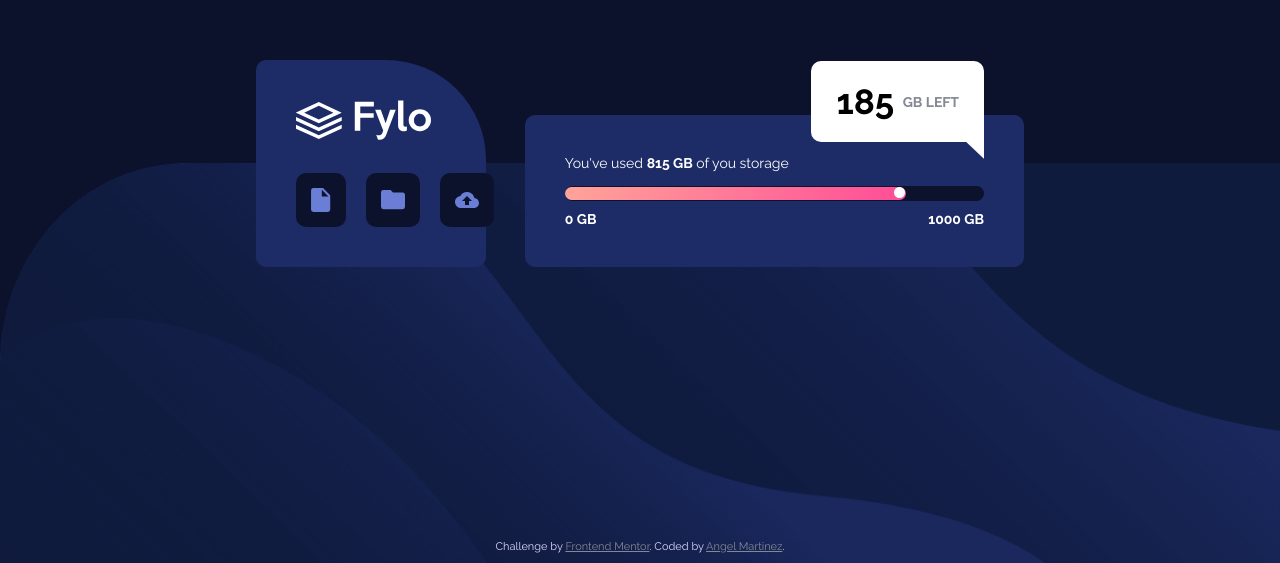
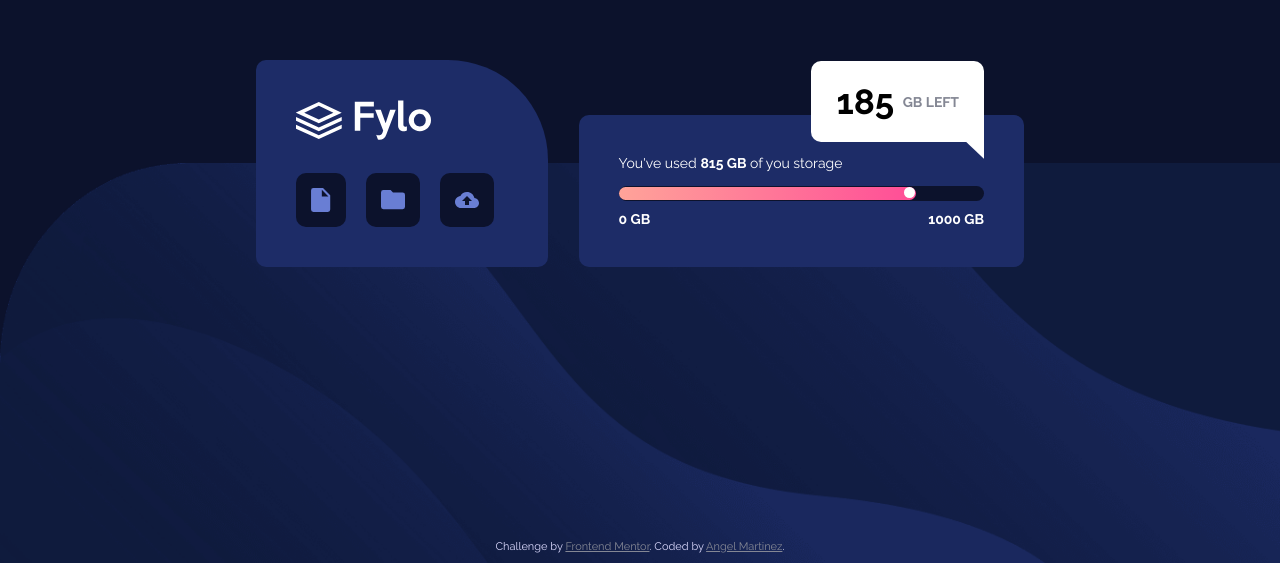
Before and after one commit to angel-codes/data-storage-component-fem, a plain HTML site: page index.html in a window 1280 px wide. Shown: the part 237-800 px from the top of the page. Drawn offline with Linux system fonts and the light colour scheme.

Commit message:
Fix: Sizes problems

```diff
--- a/css/main.css
+++ b/css/main.css
@@ -69,8 +69,8 @@ body {
 }
 
 .option-box {
-    width: 30%;
-    max-width: 30%;
+    width: 38%;
+    max-width: 38%;
     border-radius: 10px 100px 10px 10px;
     background: var(--neutral-dark-blue);
     padding: 40px;
@@ -102,8 +102,8 @@ body {
 }
 
 .summary-box {
-    width: 65%;
-    max-width: 65%;
+    width: 58%;
+    max-width: 58%;
     height: 75%;
     background: var(--neutral-dark-blue);
     border-radius: 10px;
```
